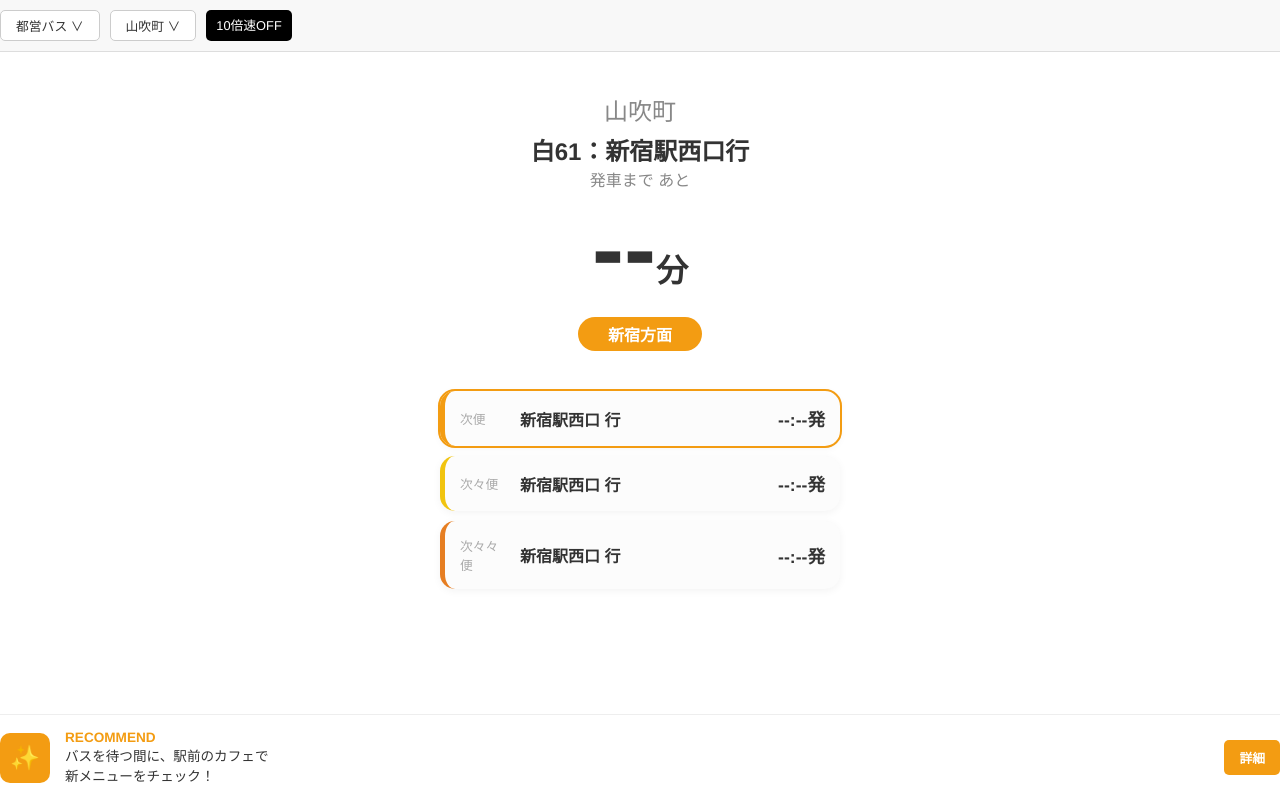
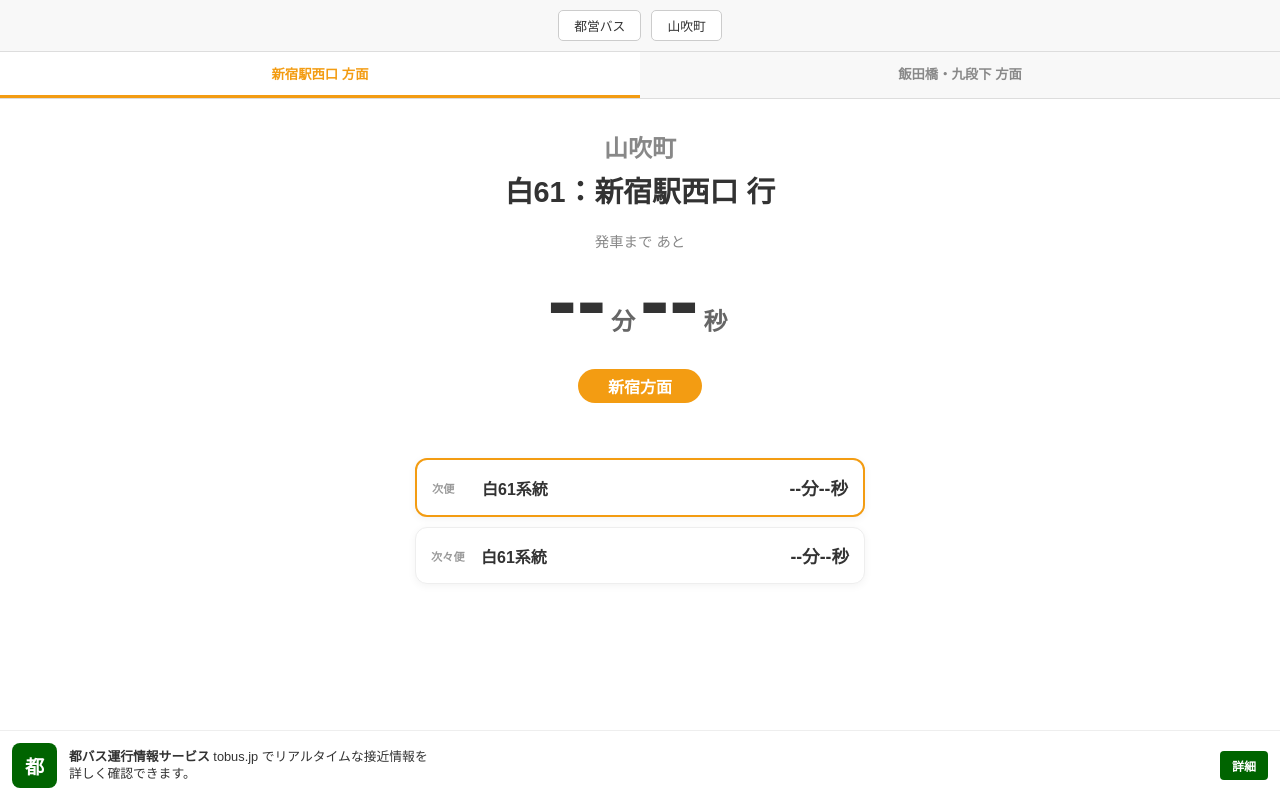
Before and after one commit to mt2026-svg/bus-ap, a website: page index.html in a window 1280 px wide. Drawn offline with Linux system fonts and the light colour scheme.

Commit message:
Update index.html

```diff
--- a/index.html
+++ b/index.html
@@ -5,78 +5,107 @@
     <meta name="viewport" content="width=device-width, initial-scale=1.0">
     <title>都バス運行情報 - 山吹町</title>
     <style>
-        body { font-family: 'Helvetica Neue', Arial, sans-serif; background: #fff; color: #333; margin: 0; padding: 0; display: flex; flex-direction: column; align-items: center; }
-        .header-nav { width: 100%; display: flex; padding: 10px; gap: 10px; background: #f8f8f8; border-bottom: 1px solid #ddd; }
+        :root { --toei-green: #006400; --kintetsu-orange: #f39c12; }
+        body { font-family: sans-serif; background: #fff; color: #333; margin: 0; padding: 0; display: flex; flex-direction: column; align-items: center; }
+
+        /* 上部バー：デザイン維持 */
+        .header-nav { width: 100%; display: flex; padding: 10px; gap: 10px; background: #f8f8f8; border-bottom: 1px solid #ddd; justify-content: center; align-items: center; }
         .nav-item { border: 1px solid #ccc; padding: 5px 15px; border-radius: 5px; font-size: 0.8rem; background: #fff; }
 
-        .main-display { text-align: center; margin-top: 40px; width: 90%; }
-        .stop-name { font-size: 1.5rem; color: #888; margin-bottom: 5px; }
-        .bus-type { font-size: 1.8rem; font-weight: bold; margin-bottom: 10px; }
-        .eta-label { color: #888; font-size: 1rem; margin-bottom: 10px; }
-        .eta-main { font-size: 6rem; font-weight: bold; line-height: 1; }
-        .eta-unit { font-size: 2rem; }
+        /* 方面選択ボタン（上部バーの下に追加） */
+        .selector-container { display: flex; width: 100%; background: #f8f8f8; border-bottom: 1px solid #ddd; }
+        .dest-btn { flex: 1; padding: 12px; border: none; background: none; font-weight: bold; color: #888; cursor: pointer; border-bottom: 3px solid transparent; }
+        .dest-btn.active { color: var(--kintetsu-orange); border-bottom-color: var(--kintetsu-orange); background: #fff; }
 
-        .destination-badge { display: inline-block; background: #f39c12; color: white; padding: 5px 30px; border-radius: 20px; margin: 20px 0; font-weight: bold; }
+        /* メイン表示部分 */
+        .main-display { text-align: center; padding: 30px 20px; width: 100%; box-sizing: border-box; }
+        .current-dest-name { font-size: 1.5rem; color: #888; font-weight: bold; margin-bottom: 5px; }
+        .bus-line-name { font-size: 1.8rem; font-weight: bold; margin-bottom: 20px; }
+        .eta-label { color: #888; font-size: 0.9rem; margin-bottom: 5px; }
 
-        .list-container { width: 90%; max-width: 400px; margin-top: 20px; }
-        .list-item { display: flex; justify-content: space-between; align-items: center; padding: 15px; border-radius: 15px; margin-bottom: 10px; background: #fcfcfc; box-shadow: 0 2px 8px rgba(0,0,0,0.05); border-left: 5px solid #ddd; }
-        .list-item.active { border-left-color: #f39c12; outline: 2px solid #f39c12; }
-        .list-item.secondary { border-left-color: #f1c40f; }
-        .list-item.tertiary { border-left-color: #e67e22; }
+        /* 00分00秒 表記 */
+        .eta-main { font-size: 5.5rem; font-weight: bold; line-height: 1; color: #333; }
+        .eta-unit { font-size: 1.5rem; margin: 0 5px; color: #666; }
 
-        .list-label { color: #aaa; font-size: 0.8rem; width: 50px; }
+        .destination-badge { display: inline-block; background: var(--kintetsu-orange); color: white; padding: 5px 30px; border-radius: 20px; margin: 25px 0; font-weight: bold; }
+
+        /* 次便リスト */
+        .list-container { width: 92%; max-width: 450px; margin-bottom: 100px; }
+        .list-item { display: flex; justify-content: space-between; align-items: center; padding: 15px; border-radius: 12px; margin-bottom: 10px; background: #fff; box-shadow: 0 2px 8px rgba(0,0,0,0.05); border: 1px solid #eee; }
+        .list-item.active { border: 2px solid var(--kintetsu-orange); }
+        .list-label { font-size: 0.7rem; color: #999; font-weight: bold; width: 40px; }
         .list-desc { font-weight: bold; flex-grow: 1; text-align: left; padding-left: 10px; }
         .list-time { font-weight: bold; font-size: 1.1rem; }
 
-        .ad-banner { position: fixed; bottom: 0; width: 100%; background: #fff; border-top: 1px solid #eee; padding: 15px; display: flex; align-items: center; gap: 15px; }
-        .ad-icon { background: #f39c12; color: white; width: 50px; height: 50px; border-radius: 10px; display: flex; align-items: center; justify-content: center; font-size: 1.5rem; }
-        .ad-text { text-align: left; font-size: 0.85rem; flex-grow: 1; }
-        .ad-text b { color: #f39c12; display: block; }
-        .ad-btn { background: #f39c12; color: white; padding: 8px 15px; border-radius: 5px; text-decoration: none; font-weight: bold; font-size: 0.8rem; }
+        /* 下部広告バナー */
+        .ad-banner { position: fixed; bottom: 0; width: 100%; background: #fff; border-top: 1px solid #eee; padding: 12px; display: flex; align-items: center; gap: 12px; box-sizing: border-box; }
+        .ad-icon { background: var(--toei-green); color: white; width: 45px; height: 45px; border-radius: 8px; display: flex; align-items: center; justify-content: center; font-size: 1.2rem; font-weight: bold; }
+        .ad-text { text-align: left; font-size: 0.8rem; flex-grow: 1; line-height: 1.3; }
+        .ad-btn { background: var(--toei-green); color: white; padding: 6px 12px; border-radius: 4px; text-decoration: none; font-weight: bold; font-size: 0.75rem; }
     </style>
 </head>
 <body>
 
     <div class="header-nav">
-        <div class="nav-item">都営バス ∨</div>
-        <div class="nav-item">山吹町 ∨</div>
-        <div style="background:black; color:white; padding:5px 10px; border-radius:5px; font-size:0.8rem;">10倍速OFF</div>
+        <div class="nav-item">都営バス</div>
+        <div class="nav-item">山吹町</div>
+    </div>
+
+    <div class="selector-container">
+        <button class="dest-btn active" onclick="switchDest('shinjuku')">新宿駅西口 方面</button>
+        <button class="dest-btn" onclick="switchDest('kudan')">飯田橋・九段下 方面</button>
     </div>
 
     <div class="main-display">
-        <div class="stop-name">山吹町</div>
-        <div class="bus-app-label" style="font-weight:bold; font-size:1.5rem;">白61：新宿駅西口行</div>
+        <div class="current-dest-name">山吹町</div>
+        <div id="line-title" class="bus-line-name">白61：新宿駅西口 行</div>
         <div class="eta-label">発車まで あと</div>
-        <div class="eta-main" id="main-eta">--<span class="eta-unit">分</span></div>
-        <div class="destination-badge">新宿方面</div>
+        <div class="eta-main">
+            <span id="min">--</span><span class="eta-unit">分</span><span id="sec">--</span><span class="eta-unit">秒</span>
+        </div>
+        <div id="badge" class="destination-badge">新宿方面</div>
     </div>
 
     <div class="list-container">
         <div class="list-item active">
             <div class="list-label">次便</div>
-            <div class="list-desc" id="bus1-desc">新宿駅西口 行</div>
-            <div class="list-time" id="bus1-time">--:--発</div>
+            <div id="next1-name" class="list-desc">白61系統</div>
+            <div id="next1-time" class="list-time">--分--秒</div>
         </div>
-        <div class="list-item secondary">
+        <div class="list-item">
             <div class="list-label">次々便</div>
-            <div class="list-desc" id="bus2-desc">新宿駅西口 行</div>
-            <div class="list-time" id="bus2-time">--:--発</div>
-        </div>
-        <div class="list-item tertiary">
-            <div class="list-label">次々々便</div>
-            <div class="list-desc" id="bus3-desc">新宿駅西口 行</div>
-            <div class="list-time" id="bus3-time">--:--発</div>
+            <div id="next2-name" class="list-desc">白61系統</div>
+            <div id="next2-time" class="list-time">--分--秒</div>
         </div>
     </div>
 
-    <div style="height: 100px;"></div> <div class="ad-banner">
-        <div class="ad-icon">✨</div>
+    <div class="ad-banner">
+        <div class="ad-icon">都</div>
         <div class="ad-text">
-            <b>RECOMMEND</b>
-            バスを待つ間に、駅前のカフェで<br>新メニューをチェック！
+            <b>都バス運行情報サービス</b>
+            tobus.jp でリアルタイムな接近情報を<br>詳しく確認できます。
         </div>
-        <a href="#" class="ad-btn">詳細</a>
+        <a href="https://tobus.jp/blsys/t_mbl/busstop/map?ds=1&id=1355&p=1" target="_blank" class="ad-btn">詳細</a>
     </div>
 
+    <script>
+        function switchDest(dest) {
+            const btns = document.querySelectorAll('.dest-btn');
+            btns.forEach(b => b.classList.remove('active'));
+            if(dest === 'shinjuku') {
+                btns[0].classList.add('active');
+                document.getElementById('line-title').innerText = '白61：新宿駅西口 行';
+                document.getElementById('badge').innerText = '新宿方面';
+                document.getElementById('next1-name').innerText = '白61系統';
+                document.getElementById('next2-name').innerText = '白61系統';
+            } else {
+                btns[1].classList.add('active');
+                document.getElementById('line-title').innerText = '飯64：九段下 行';
+                document.getElementById('badge').innerText = '飯田橋・九段下方面';
+                document.getElementById('next1-name').innerText = '飯64系統';
+                document.getElementById('next2-name').innerText = '飯64系統';
+            }
+        }
+    </script>
 </body>
 </html>
```
